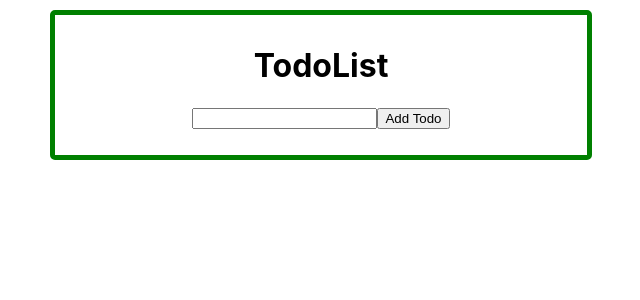
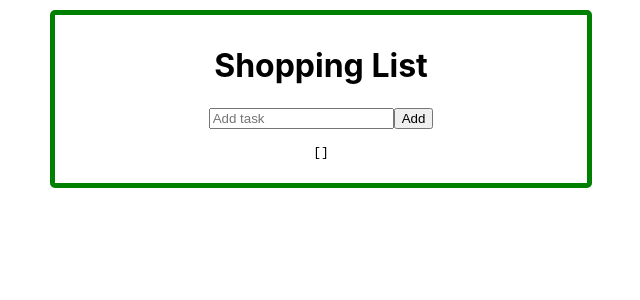
Before and after one commit to stutik/js-react-app, a React (Create React App) app: page / in a window 1280 px wide. Shown: the top 300 px of the page, without its empty margins (319-959 px from the left). Built offline with nearby package versions, Linux system fonts and the light colour scheme.

Commit message:
date pratice

```diff
--- a/src/App.js
+++ b/src/App.js
@@ -1,12 +1,13 @@
-import TodoList from "./TodoList";
+//import TodoList from "./TodoList";
 //import Practice from "./Practice";
-//import ShoppingList from "./ShoppingList";
+import ShoppingList from "./ShoppingList";
 //import Family from "./Family";
 import "./App.css";
 //import Member from "./Member";
 
 export default function App() {
   //return <Practice />;
-  return <TodoList />;
+  //return <TodoList />;
+  return <ShoppingList />;
   //return <Member />;
 }
--- a/src/ShoppingList.js
+++ b/src/ShoppingList.js
@@ -1,64 +1,67 @@
 import { useState } from "react";
 
-export default function ShoppingList() {
-  const [itemValue, setItemValue] = useState([]);
-  const [taskUpdate, setTaskUpdate] = useState("");
-  //const itemValue = ["bread", "milk"];
-  const onValueChange = (e) => {
-    setTaskUpdate(e.target.value);
+const ShoppingList = () => {
+  const [item, setItem] = useState([]);
+  const [task, setTask] = useState();
+
+  const ValueOnChange = (e) => {
+    setTask(e.target.value);
   };
-  const onAddList = () => {
-    if (!taskUpdate == "") {
-      setItemValue([...itemValue, { name: taskUpdate, isCompleted: false }]);
-      setTaskUpdate("");
+  const onClickAdd = () => {
+    if (!task === "") {
+      setItem([
+        ...item,
+        { name: task, isCompleted: false, createdAt: new Date().getTime() },
+      ]);
+      setTask("");
     }
   };
-
-  const taskCompleted = (e, index) => {
-    const copyTaskUpdate = itemValue.slice();
+  const onDeleteTask = (index) => {
+    const copyTaskUpdate = item.slice();
+    copyTaskUpdate.splice(index, 1);
+    setItem([...copyTaskUpdate]);
+  };
+  const checkOnChange = (e, index) => {
+    const copyTaskUpdate = item.slice();
     copyTaskUpdate[index].isCompleted = e.target.checked;
-    setTaskUpdate([...copyTaskUpdate]);
+    setItem([...copyTaskUpdate]);
   };
-
-  const onDeleteItem = (index) => {
-    const copyTaskUpdate = itemValue.slice();
-    copyTaskUpdate.splice(index, 1);
-    setItemValue([...copyTaskUpdate]);
-  };
-
   return (
     <div className="todoList">
       <h1>Shopping List</h1>
       <input
         type="text"
-        onChange={onValueChange}
-        value={taskUpdate}
-        placeholder="Add Shopping List"
+        onChange={ValueOnChange}
+        value={task}
+        placeholder="Add task"
       />
-      <button onClick={onAddList}>Add List</button>
+      <button onClick={onClickAdd}>Add</button>
       <ul>
-        {itemValue.map((i, index) => {
+        {item.map((i, index) => {
           return (
             <li key={index}>
               <input
                 type="checkbox"
                 checked={i.isCompleted}
                 onChange={(e) => {
-                  taskCompleted(e, index);
+                  checkOnChange(e, index);
                 }}
               />
               {i.name}
               <button
                 onClick={() => {
-                  onDeleteItem(index);
+                  onDeleteTask(index);
                 }}
               >
                 delete
               </button>
+              <em>{new Date(i.createdAt).toLocaleString()}</em>
             </li>
           );
         })}
       </ul>
+      <pre>{JSON.stringify(item, null, 2)}</pre>
     </div>
   );
-}
+};
+export default ShoppingList;
--- a/src/TodoList.js
+++ b/src/TodoList.js
@@ -1,16 +1,28 @@
 import { useState } from "react";
+
+/*
+"tesk 1"
+[
+  "Task1"(x)
+
+]
+*/
 
 const TodoList = () => {
   const [todoItem, setTodoItem] = useState([]);
-  const [todoUpdate, setTodoUpdate] = useState();
+  const [text, setText] = useState(); //text = "some value"
 
-  const todoInputValue = (e) => {
-    setTodoUpdate(e.target.value);
+  const onTextChange = (e) => {
+    setText(e.target.value);
   };
   const addTodoButton = () => {
-    if (!todoUpdate == "") {
-      setTodoItem([...todoItem, { name: todoUpdate, isCompleted: false }]);
-      setTodoUpdate("");
+    if (!text === "") {
+      setTodoItem([
+        ...todoItem,
+        { name: text, isCompleted: false, createdAt: new Date().getTime() },
+      ]);
+
+      setText("");
     }
   };
   const deleteTodoTask = (index) => {
@@ -21,12 +33,12 @@ const TodoList = () => {
   const taskCompleted = (e, index) => {
     const copyTaskUpdate = todoItem.slice();
     copyTaskUpdate[index].isCompleted = e.target.checked;
-    setTodoUpdate([...copyTaskUpdate]);
+    setTodoItem([...copyTaskUpdate]);
   };
   return (
     <div className="todoList">
       <h1>TodoList</h1>
-      <input type="text" value={todoUpdate} onChange={todoInputValue} />
+      <input type="text" value={text} onChange={onTextChange} />
       <button onClick={addTodoButton}>Add Todo</button>
       <ul>
         {todoItem.map((todo, index) => {
@@ -47,10 +59,13 @@ const TodoList = () => {
               >
                 Delete task
               </button>
+              {new Date(todo.createdAt).toLocaleString()}
             </li>
           );
         })}
       </ul>
+
+      {/* <pre>{JSON.stringify(todoItem, null, 2)}</pre> */}
     </div>
   );
 };
```
